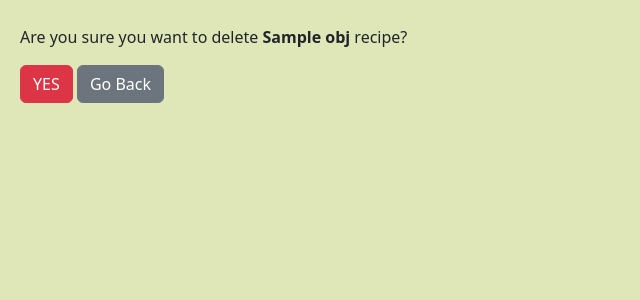
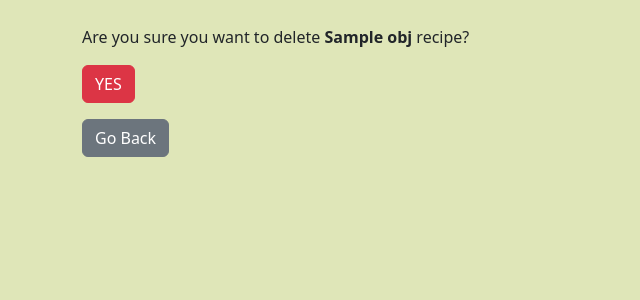
Before and after one commit to jammy-sdgku/recipe-share, a Django app: template templates/delete.html in a window 1280 px wide. Shown: the part 72-372 px from the top of the page, without its empty margins (0-640 px from the left). Run offline with Django 4.2, Linux system fonts and the light colour scheme; the template is opened without the code that fills it: most values are stand-ins (such as "Sample title", 1, 10 or a date in 2020).

Commit message:
fix for go back button deleting data.

```diff
--- a/templates/delete.html
+++ b/templates/delete.html
@@ -1,4 +1,6 @@
 {% extends 'main.html' %} {% block content %}
+
+<div class="container">
   <form action="" method="POST">
     {% csrf_token %}
     <p>
@@ -6,8 +8,9 @@
       <span style="font-weight: bold">{{ obj }}</span> recipe?
     </p>
     <button class="btn btn-danger" type="submit">YES</button>
+  </form>
 
-  <a href="{{request.META.HTTP_REFERER}}">
-    <button class="btn btn-secondary">Go Back</button></a>
-</form>
+  <a href="{{request.META.HTTP_REFERER}}" class="btn btn-secondary mt-3">Go Back</a>
+</div>
+
 {% endblock %}
```
Lines whose indentation alone changed are shown as unchanged.
